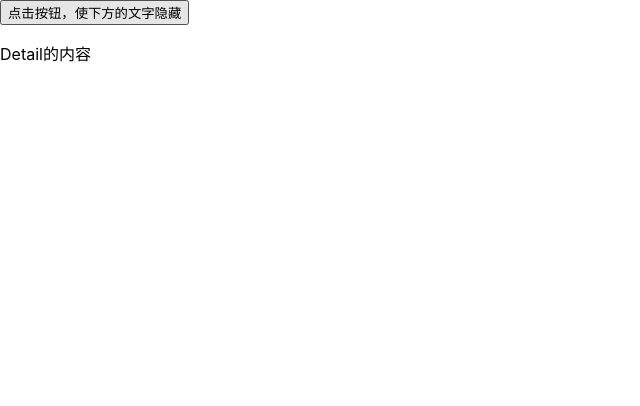
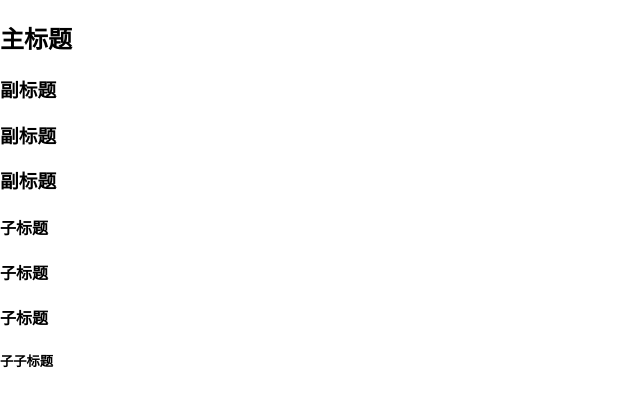
Before and after one commit to Richard-Lu-badbird/wuyou_react, a React (Create React App) app: page / in a window 1280 px wide. Shown: the top 406 px of the page, without its empty margins (0-640 px from the left). Built offline with nearby package versions, Linux system fonts and the light colour scheme.

Commit message:
组建通信与插槽part4 组件间通信Context.Provider 获取变量值

```diff
--- a/src/App.js
+++ b/src/App.js
@@ -1,39 +1,59 @@
-import { useState } from "react";
-function Detail ({onActive}) {
+import { createContext, useContext, useState } from "react";
 
-  const [status, setStatus] = useState(true)
-  const [text, setText] = useState('隐藏')
-  function handleClick(e) {
-    setStatus(!status)
-    onActive(status)
-    if (text == '显示') {
-      setText('隐藏')
-    } else {
-      setText('显示')
-    }
+
+export function Section({children}) {
+  const level = useContext(LevelContext)
+  return (
+    <section className="section">
+      <LevelContext.Provider value={level + 1}>
+        {children}
+      </LevelContext.Provider>
+    </section>
+  )
+}
+
+export function Heading({children}) {
+  const level = useContext(LevelContext)
+  switch (level) {
+    case 1:
+      return <h1>{children}</h1>
+    case 2:
+      return <h2>{children}</h2>
+    case 3:
+      return <h3>{children}</h3>
+    case 4:
+      return <h4>{children}</h4>
+    case 5:
+      return <h5>{children}</h5>
+    case 6:
+      return <h6>{children}</h6>
+    default:
+      throw Error('未知的level:' + level)
   }
+}
+
+const LevelContext = createContext(1)
+export default function App() {
   return (
     <div>
-      <button onClick={handleClick}>点击按钮，使下方的文字{text}</button>
-      <p style={{
-        display: status ? 'block' : 'none'
-      }}>Detail的内容</p>
+      <Section>
+        <Heading>主标题</Heading>
+        <Section>
+          <Heading>副标题</Heading>
+          <Heading>副标题</Heading>
+          <Heading>副标题</Heading>
+          <Section>
+            <Heading>子标题</Heading>
+            <Heading>子标题</Heading>
+            <Heading>子标题</Heading>
+            <Section>
+              <Heading>子子标题</Heading>
+            </Section>
+          </Section>
+        </Section>
+      </Section>
     </div>
   )
 }
 
-
-export default function App() {
-
-
-  function handleClick(status) {
-    console.log(status);
-  }
-  return (
-    <>
-      <Detail onActive={handleClick}></Detail>
-    </>
-  );
-}
-
-//JSX作为Props来传递
+//组件间进行通信
```
